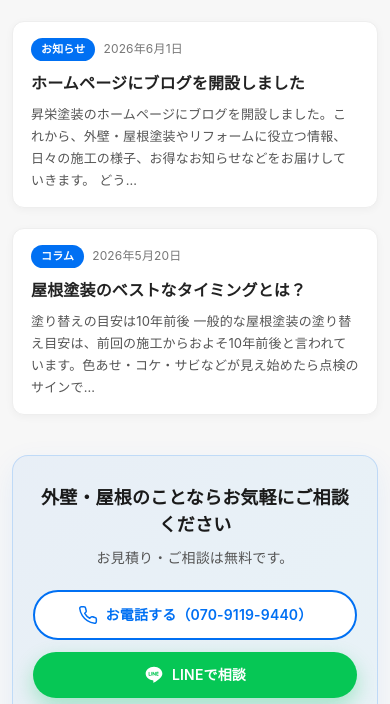
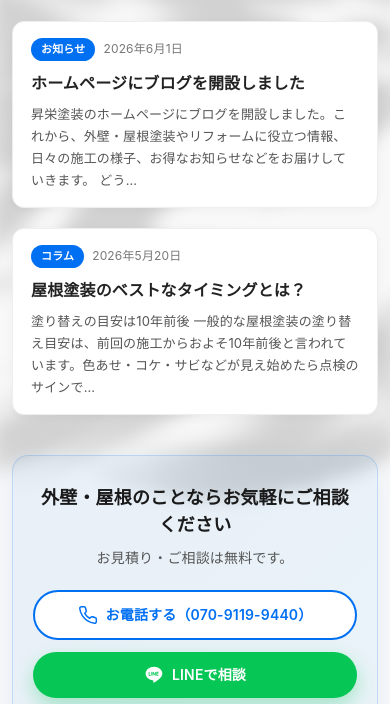
Before and after one commit to visioncorenx01/shoei-toso-website, a website: page blog/index.html in a window 390 px wide. Shown: the part 266-970 px from the top of the page. Drawn offline with Linux system fonts and the light colour scheme.

Commit message:
白背景から透ける固定ロゴ背景を追加

```diff
--- a/blog/index.html
+++ b/blog/index.html
@@ -19,6 +19,7 @@
   <link rel="canonical" href="https://shoei-toso-website.pages.dev/blog/" />
 </head>
 <body>
+  <div class="site-fixed-bg" aria-hidden="true"></div>
   <header class="site-header">
     <div class="container header-inner">
       <div class="logo">
--- a/scripts/build-blog.js
+++ b/scripts/build-blog.js
@@ -300,6 +300,7 @@ function buildListPage(articles) {
   <link rel="canonical" href="${SITE_URL}/blog/" />
 </head>
 <body>
+  <div class="site-fixed-bg" aria-hidden="true"></div>
 ${blogHeader()}
 
   <main>
@@ -382,6 +383,7 @@ ${JSON.stringify(jsonLd, null, 2)}
   <link rel="canonical" href="${pageUrl}" />
 </head>
 <body>
+  <div class="site-fixed-bg" aria-hidden="true"></div>
 ${blogHeader()}
 
   <main>
--- a/style.css
+++ b/style.css
@@ -19,6 +19,13 @@
   --radius-card: 12px;
   --transition-base: 0.25s ease;
   --section-padding: 72px;
+  --section-bg-gray-translucent: rgba(247, 247, 247, 0.85);
+  --section-bg-white-translucent: rgba(255, 255, 255, 0.85);
+  --site-fixed-bg-blur: 10px;
+}
+
+html {
+  background-color: var(--color-bg-white);
 }
 
 body {
@@ -27,8 +34,24 @@ body {
   color: var(--color-text);
   line-height: 1.7;
   letter-spacing: 0.01em;
+  background-color: transparent;
+  -webkit-font-smoothing: antialiased;
+}
+
+/* 全ページ共通：ロゴイラストを常に背面に固定表示 */
+.site-fixed-bg {
+  position: fixed;
+  inset: 0;
+  z-index: -1;
+  pointer-events: none;
   background-color: var(--color-bg-white);
-  -webkit-font-smoothing: antialiased;
+  background-image: url("images/site-fixed-bg.png");
+  background-size: cover;
+  background-position: center;
+  background-repeat: no-repeat;
+  filter: blur(var(--site-fixed-bg-blur));
+  transform: scale(1.06);
+  will-change: transform;
 }
 
 a {
@@ -102,11 +125,11 @@ img {
 /* セクション共通 */
 .section {
   padding: var(--section-padding) 0;
-  background-color: var(--color-bg-gray);
+  background-color: var(--section-bg-gray-translucent);
 }
 
 .section-alt {
-  background-color: var(--color-bg-white);
+  background-color: var(--section-bg-white-translucent);
 }
 
 .section-heading {
@@ -322,7 +345,7 @@ img {
 /* ヒーローエリア */
 .hero {
   position: relative;
-  background: var(--color-bg-white);
+  background: var(--section-bg-white-translucent);
   overflow: hidden;
 }
 
@@ -859,7 +882,7 @@ img {
   text-align: center;
   font-size: 12px;
   color: #888;
-  background-color: var(--color-bg-gray);
+  background-color: var(--section-bg-gray-translucent);
   border-top: 1px solid var(--color-border);
 }
 
@@ -1694,3 +1717,17 @@ img {
     max-width: 420px;
   }
 }
+
+/* iOS 等で fixed + filter が重い場合の軽量化 */
+@media (max-width: 768px) {
+  .site-fixed-bg {
+    filter: blur(8px);
+    transform: scale(1.04);
+  }
+}
+
+@media (prefers-reduced-motion: reduce) {
+  .site-fixed-bg {
+    filter: blur(6px);
+  }
+}
```
Also changed, not shown: blog/sample-roof.html (+1 -0 lines), blog/sample-welcome.html (+1 -0 lines), index.html (+1 -0 lines), images/site-fixed-bg.png (added).
